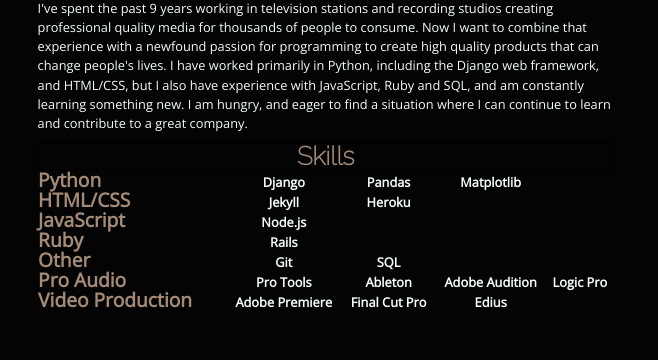
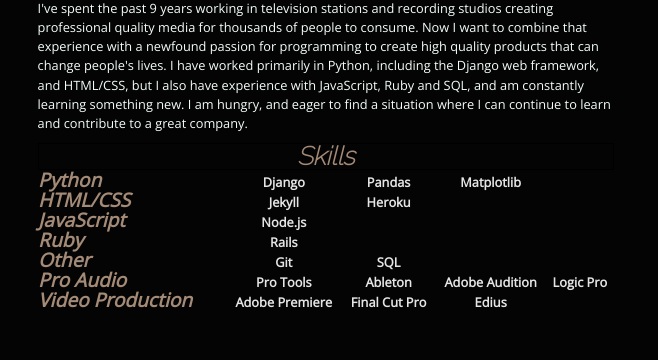
Before and after one commit to andblaeser/andblaeser.github.io, a plain HTML site: page _site/index.html in a window 1280 px wide. Shown: the part 766-1126 px from the top of the page, 598-1256 px from the left. Drawn offline with nearby package versions, Linux system fonts and the light colour scheme.

Commit message:
format callout table

```diff
--- a/_site/css/main.css
+++ b/_site/css/main.css
@@ -447,6 +447,7 @@ td, th {
 td {
   font-size: 1em;
   text-align: center;
+  color: #e5e5e5;
 }
 
 td:first-child {
@@ -454,12 +455,14 @@ td:first-child {
   font-size: 1.5em;
   color: #A48B77;
   text-align: left;
+  font-style: italic;
 }
 
 h3 {
   color: #a48b77;
   font-weight: bold;
   font-size: 2em;
+  font-style: italic;
 }
 
 /* BIO STYLES */
--- a/css/main.css
+++ b/css/main.css
@@ -447,6 +447,7 @@ td, th {
 td {
   font-size: 1em;
   text-align: center;
+  color: #e5e5e5;
 }
 
 td:first-child {
@@ -454,12 +455,14 @@ td:first-child {
   font-size: 1.5em;
   color: #A48B77;
   text-align: left;
+  font-style: italic;
 }
 
 h3 {
   color: #a48b77;
   font-weight: bold;
   font-size: 2em;
+  font-style: italic;
 }
 
 /* BIO STYLES */
```
